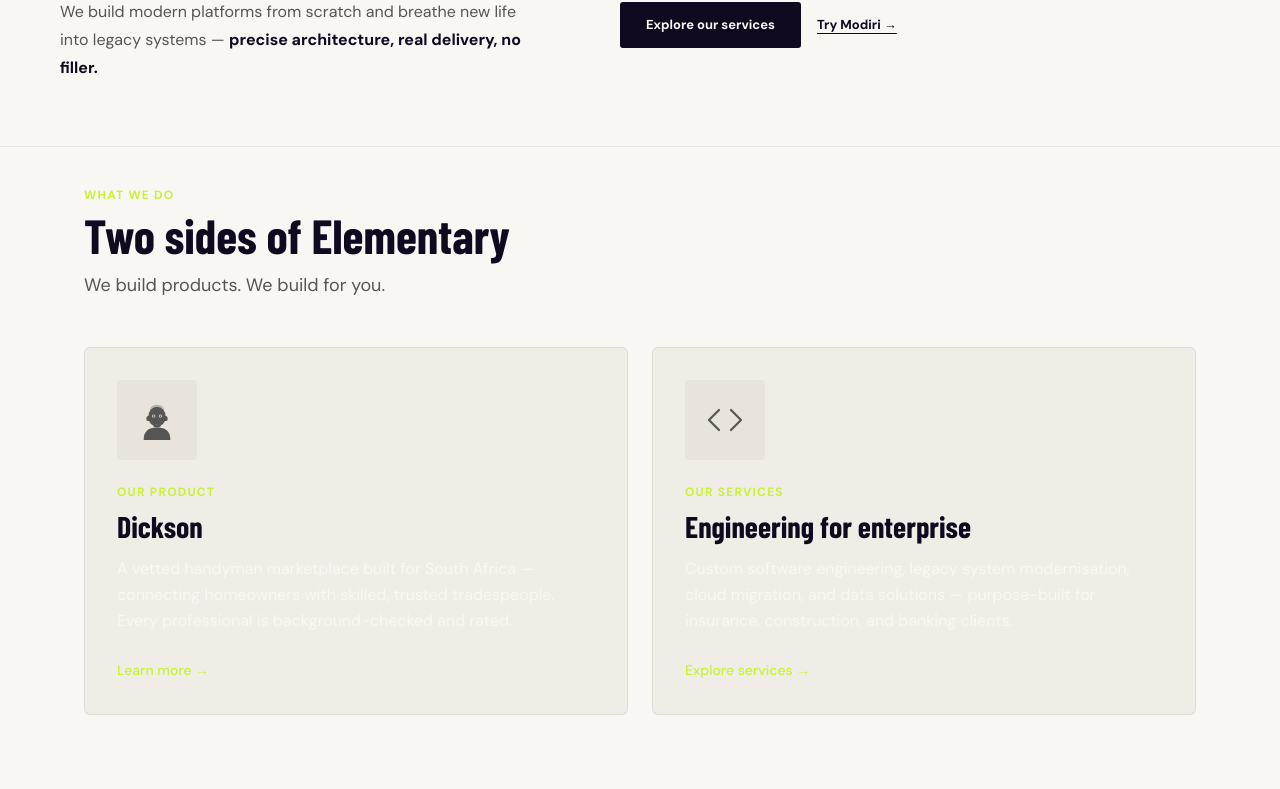
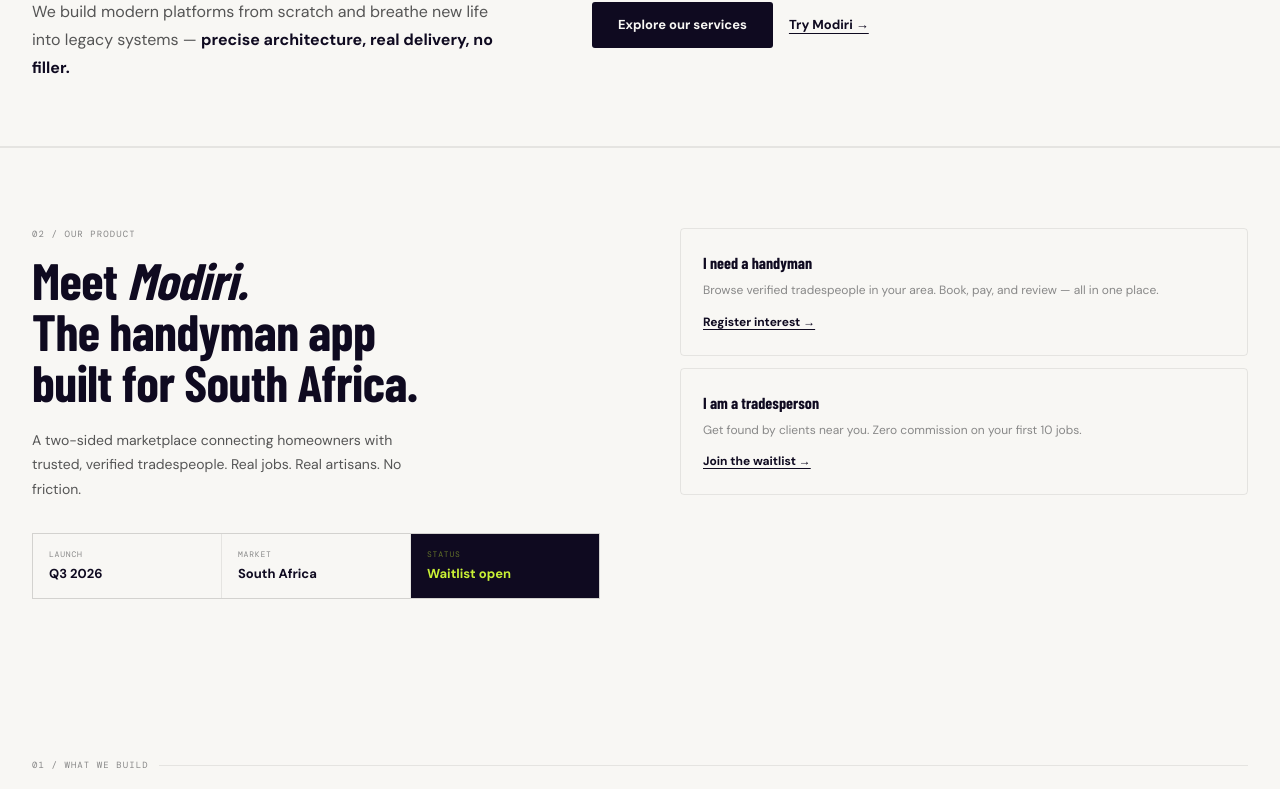
Before and after one commit to TiroMatlapeng/elementary-web, a Next.js app: page / in a window 1280 px wide. Shown: the part 810-1599 px from the top of the page. Built offline with nearby package versions, Linux system fonts and the light colour scheme; a web font is replaced by a local one.

Commit message:
feat: rewrite DualPath as Modiri two-audience section with spec row

```diff
--- a/src/components/dual-path.tsx
+++ b/src/components/dual-path.tsx
@@ -1,126 +1,68 @@
-"use client";
-
 import Link from "next/link";
-import { SectionReveal } from "@/components/section-reveal";
-import { DicksonLogo } from "@/components/dickson-logo";
-
-function CodeBracketsIcon({ className = "" }: { className?: string }) {
-  return (
-    <svg
-      viewBox="0 0 40 40"
-      className={className}
-      fill="none"
-      stroke="currentColor"
-      strokeWidth="2.2"
-      strokeLinecap="round"
-      strokeLinejoin="round"
-      xmlns="http://www.w3.org/2000/svg"
-    >
-      <path d="M14 10L4 20l10 10" />
-      <path d="M26 10l10 10-10 10" />
-    </svg>
-  );
-}
-
-interface PathCardProps {
-  href: string;
-  label: string;
-  title: string;
-  description: string;
-  linkText: string;
-  icon: React.ReactNode;
-  delay: number;
-}
-
-function PathCard({
-  href,
-  label,
-  title,
-  description,
-  linkText,
-  icon,
-  delay,
-}: PathCardProps) {
-  return (
-    <SectionReveal delay={delay}>
-      <Link
-        href={href}
-        className="group block rounded-[var(--radius-xl)] border border-[var(--color-border)] bg-[var(--color-surface)] p-8 transition-all duration-300 ease-out hover:-translate-y-1 hover:border-[var(--color-accent-glow)] hover:shadow-[0_8px_40px_var(--color-accent-glow)] focus-visible:outline-none focus-visible:ring-2 focus-visible:ring-[var(--color-accent)] focus-visible:ring-offset-2 focus-visible:ring-offset-[var(--color-base)]"
-      >
-        {/* Icon container */}
-        <div className="mb-6 flex h-20 w-20 items-center justify-center rounded-[var(--radius-lg)] bg-[var(--color-elevated)] text-[var(--color-text-secondary)] transition-colors duration-300 group-hover:bg-[var(--color-accent-dim)] group-hover:text-[var(--color-accent)]">
-          {icon}
-        </div>
-
-        {/* Label */}
-        <p className="mb-2 font-body text-xs font-semibold uppercase tracking-widest text-[var(--color-accent)]">
-          {label}
-        </p>
-
-        {/* Title */}
-        <h3 className="mb-3 font-display text-3xl font-bold text-[var(--color-text-primary)]">
-          {title}
-        </h3>
-
-        {/* Description */}
-        <p className="mb-6 font-body text-base leading-relaxed text-[var(--color-text-secondary)]">
-          {description}
-        </p>
-
-        {/* Link */}
-        <span className="inline-flex items-center gap-1.5 font-body text-sm font-medium text-[var(--color-accent)] transition-gap duration-200 group-hover:gap-2.5">
-          {linkText}
-        </span>
-      </Link>
-    </SectionReveal>
-  );
-}
+import { SectionReveal } from "./section-reveal";
 
 export function DualPath() {
   return (
-    <section id="products" className="py-10 pb-24">
-      <div className="mx-auto max-w-[var(--width-content)] px-6">
-        {/* Section header */}
-        <SectionReveal delay={0}>
-          <div className="mb-12">
-            <p className="mb-2 font-body text-xs font-semibold uppercase tracking-widest text-[var(--color-accent)]">
-              What we do
+    <section id="products" style={{ padding: "80px 32px", background: "var(--color-base)", borderTop: "1px solid var(--color-border)" }}>
+      <div style={{ maxWidth: "var(--width-content)", margin: "0 auto", display: "grid", gridTemplateColumns: "repeat(auto-fit, minmax(320px, 1fr))", gap: "80px", alignItems: "start" }}>
+        <div>
+          <SectionReveal delay={0}>
+            <div style={{ fontFamily: "var(--font-mono)", fontSize: "9px", letterSpacing: "0.12em", textTransform: "uppercase", color: "var(--color-text-muted)", marginBottom: "12px" }}>
+              02 / OUR PRODUCT
+            </div>
+          </SectionReveal>
+
+          <SectionReveal delay={1}>
+            <h2 style={{ fontFamily: "var(--font-display)", fontSize: "clamp(32px, 4vw, 52px)", fontWeight: 900, letterSpacing: "-0.01em", color: "var(--color-ink)", lineHeight: 1.0, marginBottom: "20px" }}>
+              Meet <em style={{ fontStyle: "italic" }}>Modiri.</em><br />
+              The handyman app<br />
+              built for South Africa.
+            </h2>
+          </SectionReveal>
+
+          <SectionReveal delay={2}>
+            <p style={{ fontSize: "14px", lineHeight: 1.75, color: "var(--color-text-secondary)", marginBottom: "32px", maxWidth: "400px" }}>
+              A two-sided marketplace connecting homeowners with trusted, verified tradespeople. Real jobs. Real artisans. No friction.
             </p>
-            <h2 className="font-display text-4xl font-bold text-[var(--color-text-primary)] md:text-5xl">
-              Two sides of Elementary
-            </h2>
-            <p className="mt-3 font-body text-lg text-[var(--color-text-secondary)]">
-              We build products. We build for you.
-            </p>
+          </SectionReveal>
+
+          <SectionReveal delay={3}>
+            <div style={{ display: "grid", gridTemplateColumns: "1fr 1fr 1fr", gap: "1px", background: "var(--color-border)", border: "1px solid var(--color-border)" }}>
+              {[
+                { key: "Launch", val: "Q3 2026", dark: false },
+                { key: "Market", val: "South Africa", dark: false },
+                { key: "Status", val: "Waitlist open", dark: true },
+              ].map(({ key, val, dark }) => (
+                <div key={key} style={{ background: dark ? "var(--color-ink)" : "var(--color-base)", padding: "14px 16px" }}>
+                  <div style={{ fontFamily: "var(--font-mono)", fontSize: "8px", letterSpacing: "0.1em", textTransform: "uppercase", color: dark ? "rgba(201,241,53,0.45)" : "var(--color-text-muted)", marginBottom: "4px" }}>{key}</div>
+                  <div style={{ fontSize: "13px", fontWeight: 700, color: dark ? "var(--color-accent)" : "var(--color-ink)" }}>{val}</div>
+                </div>
+              ))}
+            </div>
+          </SectionReveal>
+        </div>
+
+        <SectionReveal delay={2}>
+          <div style={{ display: "flex", flexDirection: "column", gap: "12px" }}>
+            {[
+              { title: "I need a handyman", desc: "Browse verified tradespeople in your area. Book, pay, and review — all in one place.", cta: "Register interest →", href: "/modiri#waitlist" },
+              { title: "I am a tradesperson", desc: "Get found by clients near you. Zero commission on your first 10 jobs.", cta: "Join the waitlist →", href: "/modiri#waitlist" },
+            ].map(({ title, desc, cta, href }) => (
+              <div
+                key={title}
+                style={{ border: "1px solid var(--color-border)", padding: "22px", borderRadius: "4px", transition: "border-color 0.2s" }}
+                onMouseEnter={(e) => ((e.currentTarget as HTMLElement).style.borderColor = "rgba(15,10,32,0.2)")}
+                onMouseLeave={(e) => ((e.currentTarget as HTMLElement).style.borderColor = "var(--color-border)")}
+              >
+                <div style={{ fontFamily: "var(--font-display)", fontSize: "16px", fontWeight: 700, color: "var(--color-ink)", marginBottom: "6px" }}>{title}</div>
+                <div style={{ fontSize: "12px", color: "var(--color-text-muted)", lineHeight: 1.6 }}>{desc}</div>
+                <Link href={href} style={{ display: "inline-block", marginTop: "12px", fontSize: "12px", fontWeight: 700, color: "var(--color-ink)", textDecoration: "underline", textUnderlineOffset: "3px" }}>
+                  {cta}
+                </Link>
+              </div>
+            ))}
           </div>
         </SectionReveal>
-
-        {/* Cards grid */}
-        <div className="grid grid-cols-1 gap-6 md:grid-cols-2">
-          <PathCard
-            href="/dickson"
-            label="Our product"
-            title="Dickson"
-            description="A vetted handyman marketplace built for South Africa — connecting homeowners with skilled, trusted tradespeople. Every professional is background-checked and rated."
-            linkText="Learn more →"
-            icon={
-              <DicksonLogo className="h-10 w-10" />
-            }
-            delay={1}
-          />
-
-          <PathCard
-            href="/#services"
-            label="Our services"
-            title="Engineering for enterprise"
-            description="Custom software engineering, legacy system modernisation, cloud migration, and data solutions — purpose-built for insurance, construction, and banking clients."
-            linkText="Explore services →"
-            icon={
-              <CodeBracketsIcon className="h-10 w-10" />
-            }
-            delay={2}
-          />
-        </div>
       </div>
     </section>
   );
```
